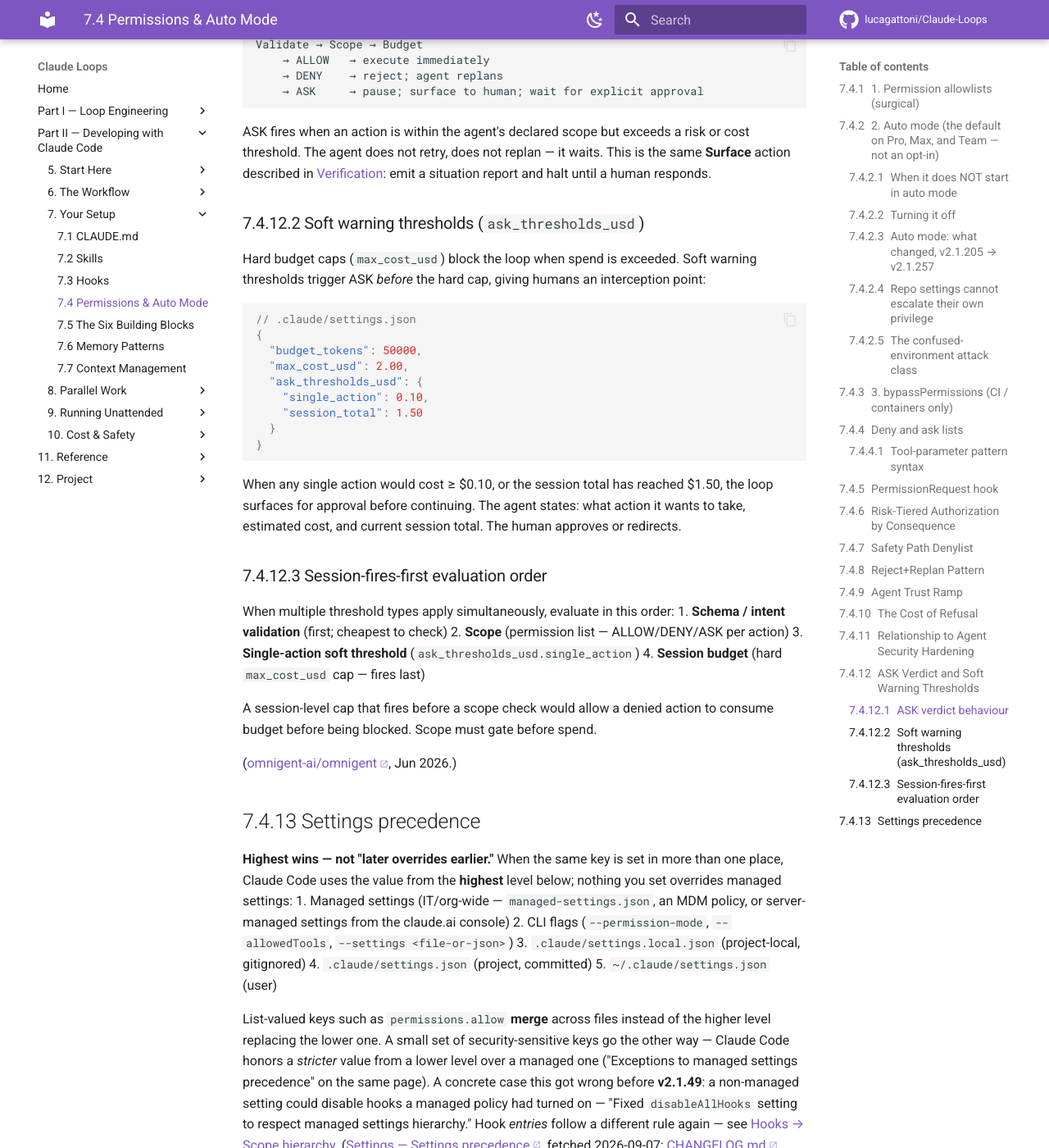
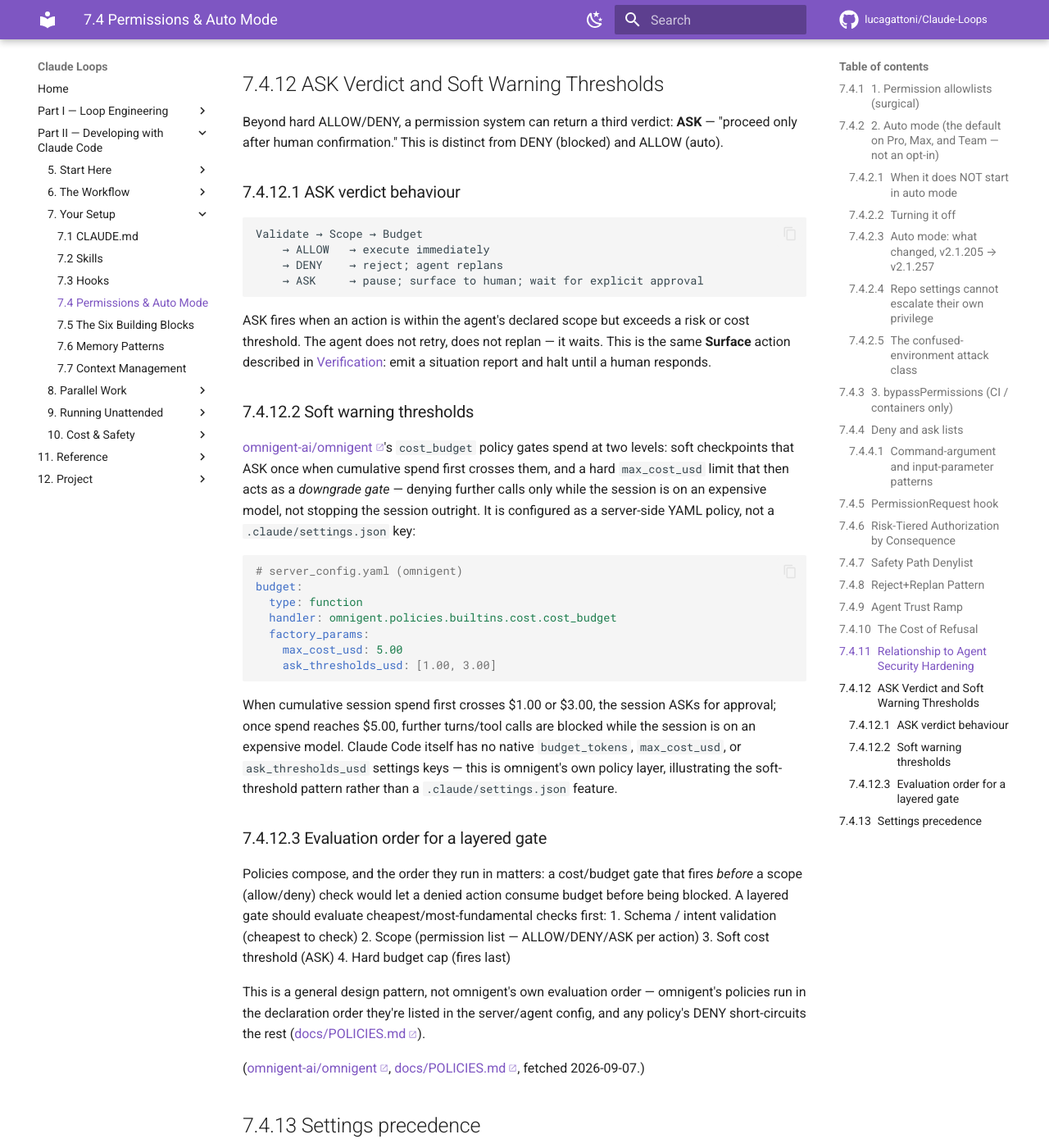
Before and after one commit to lucagattoni/Claude-Loops, an MkDocs documentation site: the page built from docs/08-permissions.md, in a window 1280 px wide and 1400 px high, scrolled down 12212 px. Shown: the whole window at 82% size. Built offline with MkDocs 1.6.1 and Material for MkDocs 9.7.7, drawn with Linux system fonts in a browser that asks for light colours; comment, search, counter and statistics services are not loaded; some of the changed text lies outside the part shown.

Commit message:
08-permissions.md: 5 fact-check fix(es) from the C7 doc sweep
Change types: ADD_MISSING_FACT×1, RESTRUCTURE×1, CORRECT×1, unrefuted-edit×1, pointer-sync×1

- [medium] A safety-relevant absolute that stopped being true at v2.1.214. Source verbatim: 'including the EndConversation exception: a glob deny can't remove it while any other tool remains'. Introduc
- [low] A security doc grouping two different matching mechanisms under one heading invites the reader to write the invalid `Bash(command:...)` form, which the platform silently ignores with only a
- [high] The worst item in the set: a fabricated `.claude/settings.json` config block, dressed in a real repo's name and one real parameter name, that a reader would copy and get keys Claude Code doe
- [medium] Independently verified against https://code.claude.com/docs/en/hooks (curl + strip-tags, 2026-09-07): 'PermissionRequest — When a tool call needs a permission decision' (no auto-mode qualifi
- [medium] Independently verified against the doc this line already cites: https://code.claude.com/docs/en/permission-modes#when-auto-mode-falls-back (fetched 2026-09-07) — 'if the classifier blocks an

Backlog step 11 (C7). 34/34 units, 4,025 previously-unverified lines, 656 claims
checked, 471 URLs opened. Evidence: plans/20260907_0100-c7-doc-sweep-evidence.md.
mkdocs build --strict green on the full change set.

Co-Authored-By: Claude Opus 5 (1M context) <noreply@anthropic.com>
Claude-Session: https://claude.ai/code/session_0143r6VLrjfhL34xeWGQvHmV

````diff
--- a/docs/08-permissions.md
+++ b/docs/08-permissions.md
@@ -39,7 +39,8 @@ The classifier itself defaults to a specific model, version-stamped:
 > validated on the session's first request and pinned for the session."
 > — [CHANGELOG.md](https://raw.githubusercontent.com/anthropics/claude-code/main/CHANGELOG.md), v2.1.210
 
-If the classifier blocks the same action 3 consecutive times (or 20 total), auto mode pauses and
+If the classifier blocks an action 3 times in a row — not necessarily the same action; any
+allowed action resets the consecutive counter — or 20 times total in the session, auto mode pauses and
 Claude Code falls back to prompting you rather than looping forever
 ([Choose a permission mode](https://code.claude.com/docs/en/permission-modes#when-auto-mode-falls-back)).
 
@@ -244,16 +245,21 @@ Block specific tools or prompt for confirmation before others run:
 
 - **`deny`** — tool call is blocked outright
 - **`ask`** — permission dialog appears even in auto mode
-- `"*"` in the deny list blocks all tools (emergency lockdown)
+- `"*"` in the deny list blocks all tools (emergency lockdown) — except `EndConversation`, which a bare or glob deny rule can never remove while any other tool remains (added v2.1.214; [Configure permissions § Tool name wildcards](https://code.claude.com/docs/en/permissions#tool-name-wildcards))
 
-### Tool-parameter pattern syntax
+### Command-argument and input-parameter patterns
 
-Patterns can match on the command argument, not just the tool name:
+`Bash(git *)` and `Bash(rm -rf *)` match on the Bash command text itself — a wildcard within
+the tool's primary content field. `Agent(model:opus)` uses a different mechanism, matching a
+named input parameter, that only works for fields *other than* a tool's primary content: a
+rule like `Bash(command:rm *)` is rejected with a startup warning ("would be bypassable by a
+compound command"); use `Bash(rm *)` instead
+([Configure permissions § Match by input parameter](https://code.claude.com/docs/en/permissions#match-by-input-parameter)).
 
 ```json
-"allow": ["Bash(git *)"],          // any git command
-"deny":  ["Agent(model:opus)"],    // block Opus subagents (see caveat below)
-"deny":  ["Bash(rm -rf *)"]        // block recursive deletes
+"allow": ["Bash(git *)"],          // command-text wildcard: any git command
+"deny":  ["Agent(model:opus)"],    // input-parameter match: block Opus subagents (see caveat below)
+"deny":  ["Bash(rm -rf *)"]        // command-text wildcard: block recursive deletes
 ```
 
 `Agent(...)` rules were **not enforced for named subagent spawns before v2.1.186** — the syntax
@@ -265,8 +271,11 @@ the version each closed in.
 
 ## PermissionRequest hook
 
-For fine-grained control in auto mode, handle permission decisions programmatically
-instead of using static lists:
+Handle permission decisions programmatically instead of relying only on static allow/deny
+lists. The event is not auto-mode-specific: it runs whenever Claude Code is about to ask you
+for permission to use a tool — the ordinary interactive prompt in default mode included — and
+also in sessions that cannot show a prompt, where it denies the call if no hook returns a
+decision:
 
 ```json
 {
@@ -485,39 +494,47 @@ threshold. The agent does not retry, does not replan — it waits. This is the s
 **Surface** action described in [Verification](04-verification.md): emit a situation
 report and halt until a human responds.
 
-### Soft warning thresholds (`ask_thresholds_usd`)
+### Soft warning thresholds
 
-Hard budget caps (`max_cost_usd`) block the loop when spend is exceeded. Soft warning
-thresholds trigger ASK *before* the hard cap, giving humans an interception point:
+[omnigent-ai/omnigent](https://github.com/omnigent-ai/omnigent)'s `cost_budget` policy gates
+spend at two levels: soft checkpoints that ASK once when cumulative spend first crosses them,
+and a hard `max_cost_usd` limit that then acts as a *downgrade gate* — denying further calls
+only while the session is on an expensive model, not stopping the session outright. It is
+configured as a server-side YAML policy, not a `.claude/settings.json` key:
 
-```json
-// .claude/settings.json
-{
-  "budget_tokens": 50000,
-  "max_cost_usd": 2.00,
-  "ask_thresholds_usd": {
-    "single_action": 0.10,
-    "session_total": 1.50
-  }
-}
+```yaml
+# server_config.yaml (omnigent)
+budget:
+  type: function
+  handler: omnigent.policies.builtins.cost.cost_budget
+  factory_params:
+    max_cost_usd: 5.00
+    ask_thresholds_usd: [1.00, 3.00]
 ```
 
-When any single action would cost ≥ $0.10, or the session total has reached $1.50, the loop
-surfaces for approval before continuing. The agent states: what action it wants to take,
-estimated cost, and current session total. The human approves or redirects.
+When cumulative session spend first crosses $1.00 or $3.00, the session ASKs for approval; once
+spend reaches $5.00, further turns/tool calls are blocked while the session is on an expensive
+model. Claude Code itself has no native `budget_tokens`, `max_cost_usd`, or `ask_thresholds_usd`
+settings keys — this is omnigent's own policy layer, illustrating the soft-threshold pattern
+rather than a `.claude/settings.json` feature.
 
-### Session-fires-first evaluation order
+### Evaluation order for a layered gate
 
-When multiple threshold types apply simultaneously, evaluate in this order:
-1. **Schema / intent validation** (first; cheapest to check)
-2. **Scope** (permission list — ALLOW/DENY/ASK per action)
-3. **Single-action soft threshold** (`ask_thresholds_usd.single_action`)
-4. **Session budget** (hard `max_cost_usd` cap — fires last)
+Policies compose, and the order they run in matters: a cost/budget gate that fires *before* a
+scope (allow/deny) check would let a denied action consume budget before being blocked. A
+layered gate should evaluate cheapest/most-fundamental checks first:
+1. Schema / intent validation (cheapest to check)
+2. Scope (permission list — ALLOW/DENY/ASK per action)
+3. Soft cost threshold (ASK)
+4. Hard budget cap (fires last)
 
-A session-level cap that fires before a scope check would allow a denied action to consume
-budget before being blocked. Scope must gate before spend.
+This is a general design pattern, not omnigent's own evaluation order — omnigent's policies run
+in the declaration order they're listed in the server/agent config, and any policy's DENY
+short-circuits the rest
+([docs/POLICIES.md](https://github.com/omnigent-ai/omnigent/blob/main/docs/POLICIES.md#policies)).
 
-([omnigent-ai/omnigent](https://github.com/omnigent-ai/omnigent), Jun 2026.)
+([omnigent-ai/omnigent](https://github.com/omnigent-ai/omnigent),
+[docs/POLICIES.md](https://github.com/omnigent-ai/omnigent/blob/main/docs/POLICIES.md), fetched 2026-09-07.)
 
 ## Settings precedence
 
````
